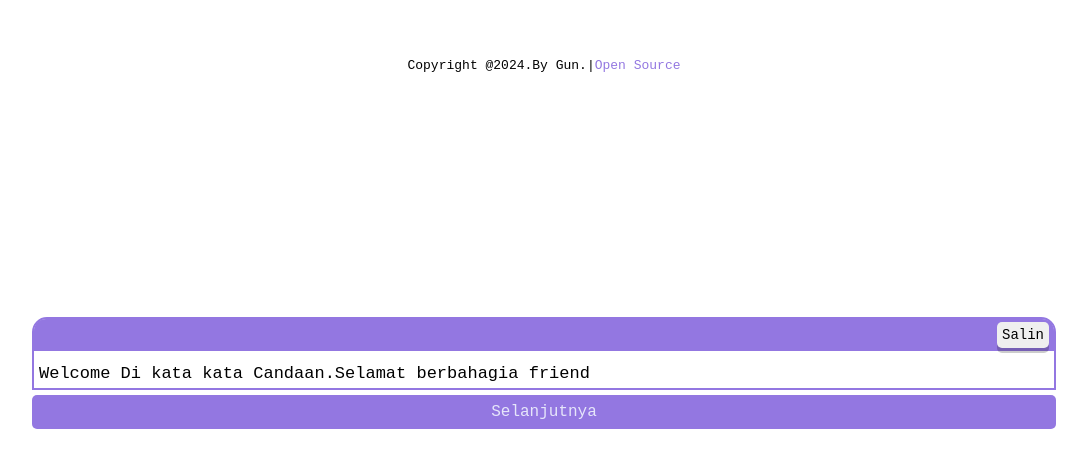
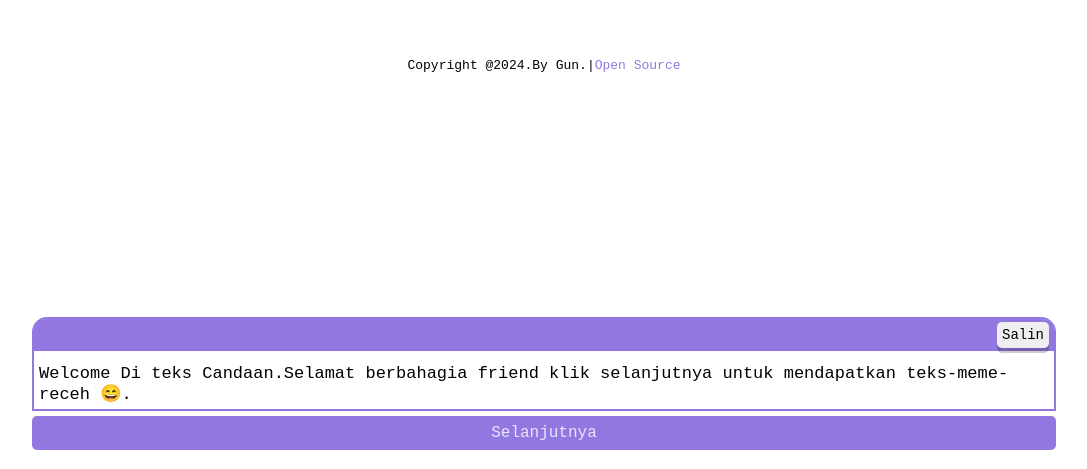
Before and after one commit to gundowijoyo/teks-meme-receh, a plain HTML site: page index.html in a window 1280 px wide. Shown: the part 707-1176 px from the top of the page, without its empty margins (96-1183 px from the left). Before the commit the page ends 1155 px from the top, so only its background shows below. Drawn offline with Linux system fonts and the light colour scheme.

Commit message:
Update index.html

```diff
--- a/index.html
+++ b/index.html
@@ -28,7 +28,8 @@
   <button id="bm">Berhasil Menyalin</button>
   </div>
 <p id="rs">
-  Welcome Di kata kata Candaan.Selamat berbahagia friend
+    Welcome Di teks Candaan.Selamat berbahagia friend klik selanjutnya untuk
+  mendapatkan teks-meme-receh 😄.
 </p>
    </div>
    </div>
@@ -36,7 +37,7 @@
   <input type="submit" id="next" value="Selanjutnya"/>  </div>
    </div>
    </div>
- <input type="text" id="cip" style="width:1px;opacity;0;transform:scale(0);">
+ <input type="text" id="cip" style="width:1px;opacity;0;transform:scale(0);" readonly/>
 
  <div class="c">
  <div class="confot">
```
